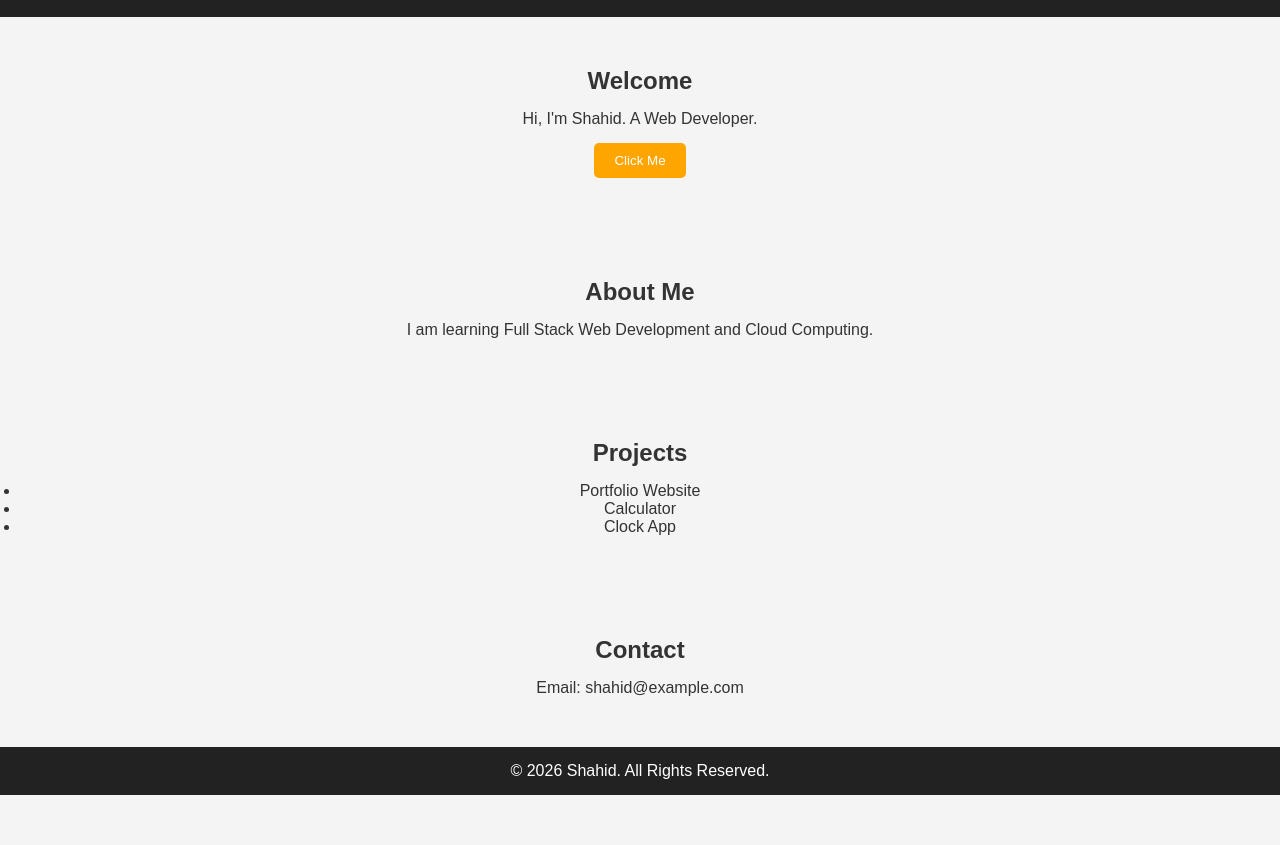
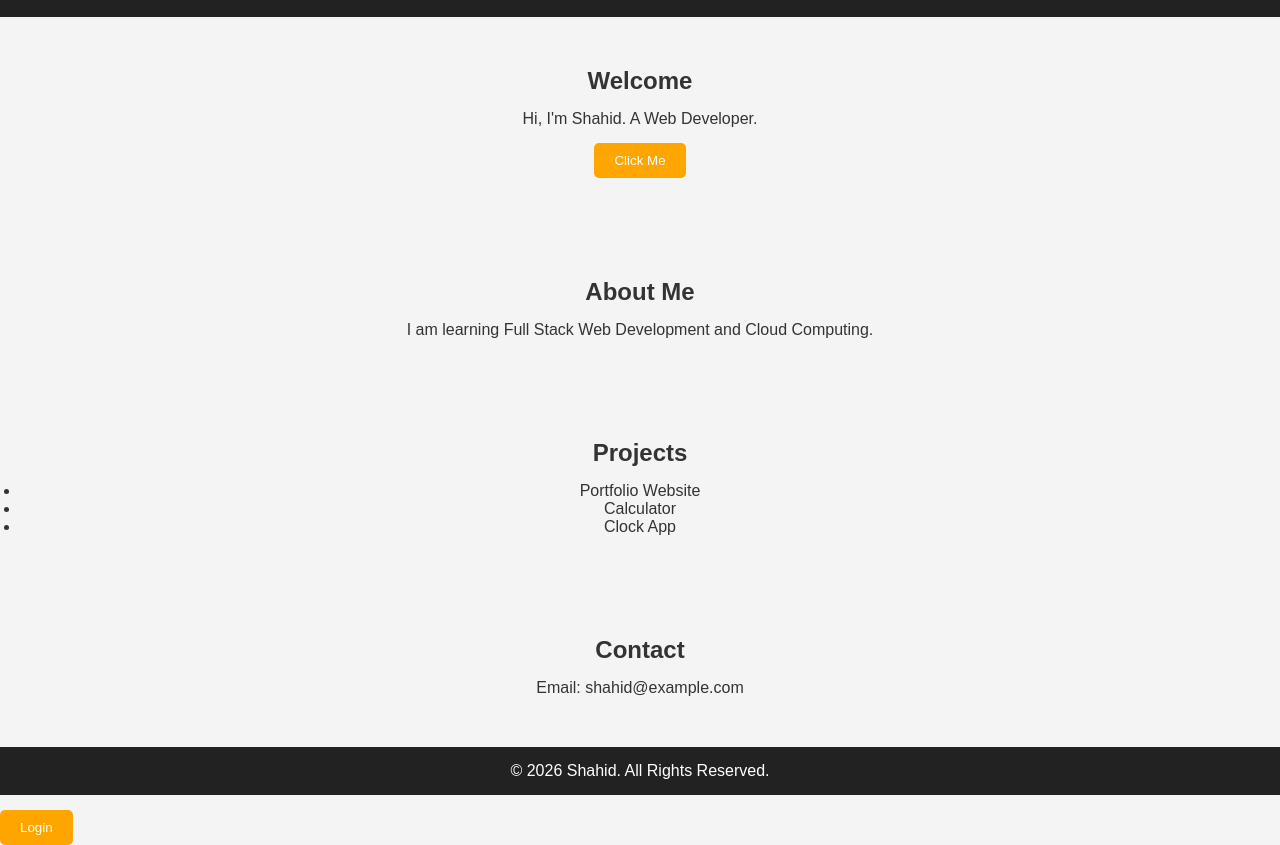
Before and after one commit to iamshahid22/Portfolio, a plain HTML site: page index.html in a window 1280 px wide. Shown: the part 60-905 px from the top of the page. Before the commit the page ends 855 px from the top, so only its background shows below. Drawn offline with Linux system fonts and the light colour scheme.

Commit message:
Add login button to index.html

```diff
--- a/index.html
+++ b/index.html
@@ -53,5 +53,7 @@
     </footer>
 
     <script src="script.js"></script>
+
+    <button id="loginBtn">Login</button>
 </body>
 </html>
```
